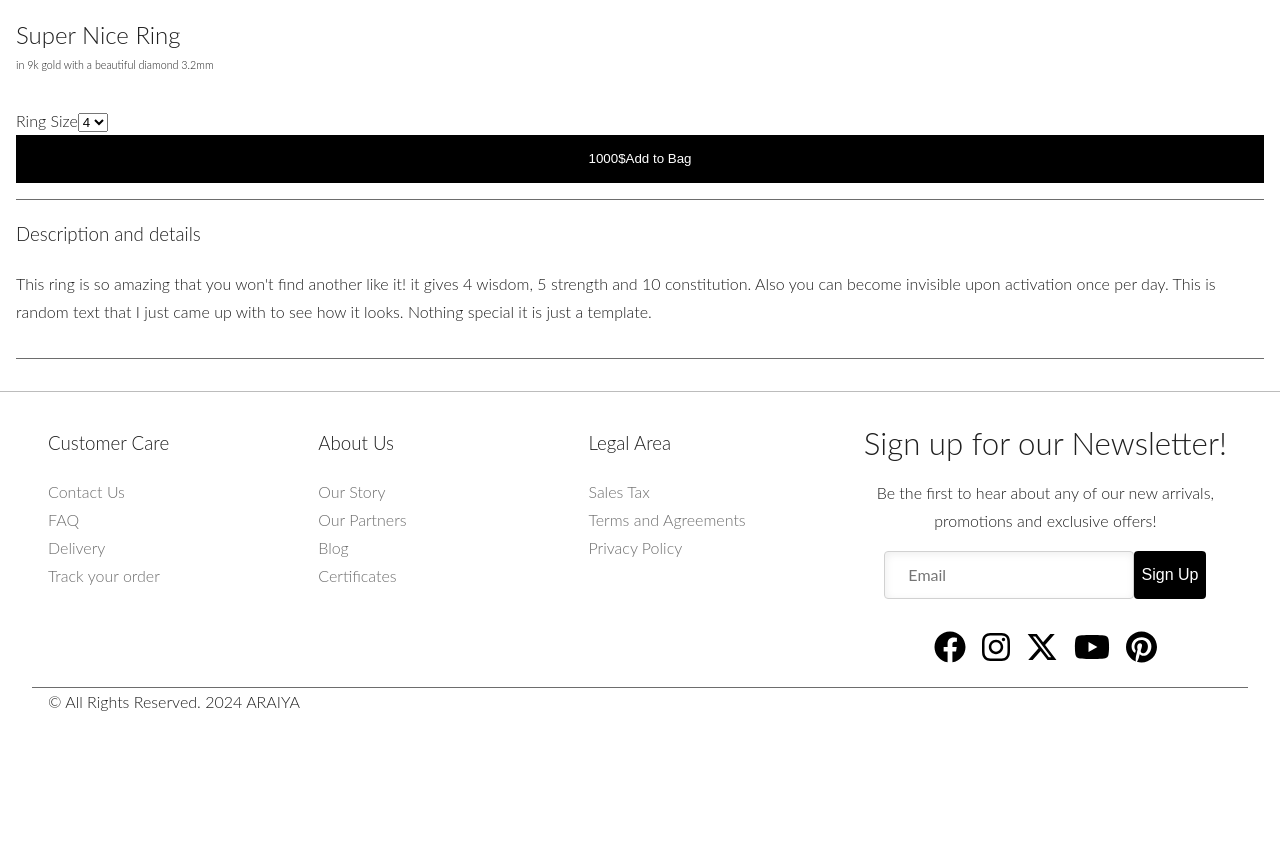
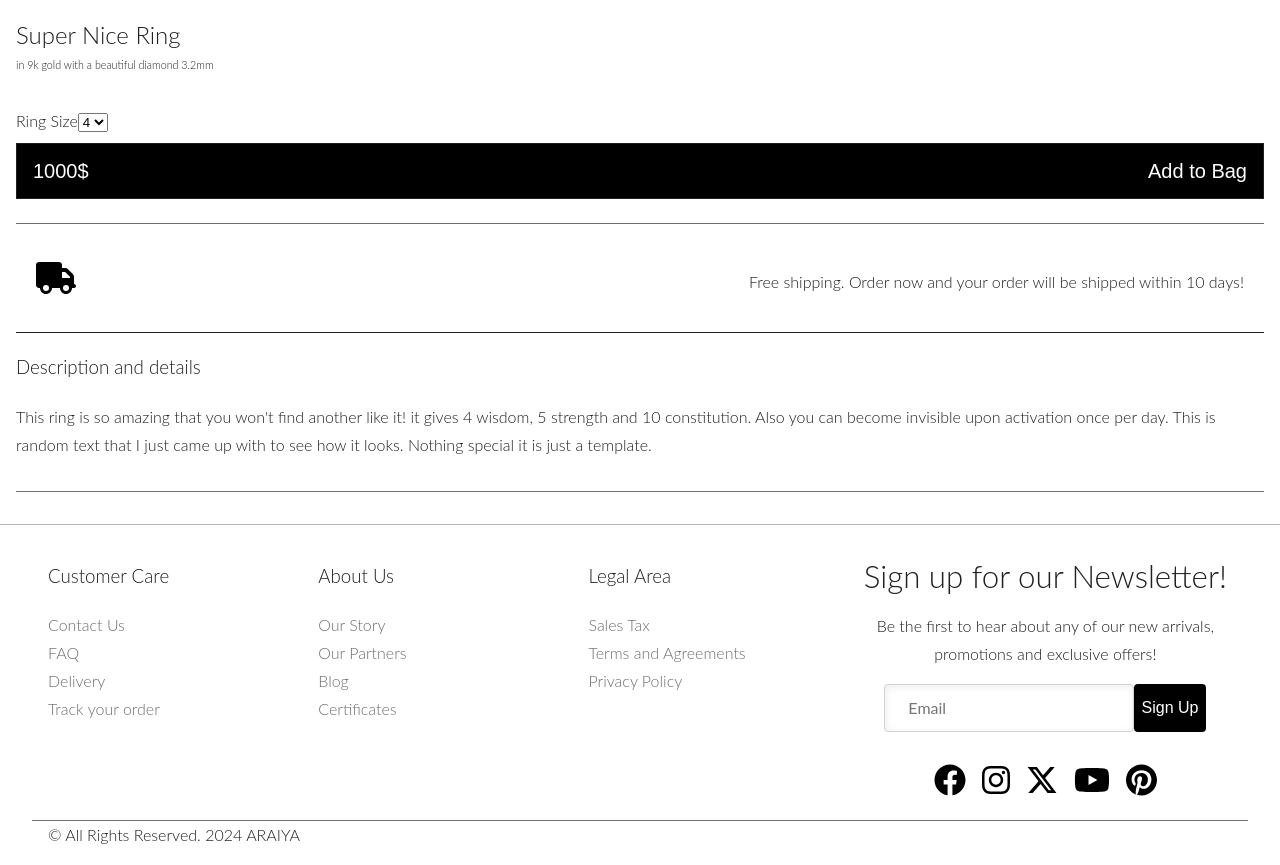
Before and after one commit to GeorgiTopalov/Jewelry-Store, a Next.js app: page /productdetail in a window 1280 px wide. Shown: the part 1481-2346 px from the top of the page. Before the commit the page ends 2213 px from the top, so only its background shows below. Built offline with nearby package versions, Linux system fonts and the light colour scheme.

Commit message:
Added delivery section in productdetails

```diff
--- a/components/shop/product.jsx
+++ b/components/shop/product.jsx
@@ -61,10 +61,27 @@ const ProductComponent = () => {
                 <option>8</option>
               </select>
             </div>
-            <button className="btn btn-shop form-section" type="submit">
+            <button
+              className={`btn ${styles["btn-shop"]} ${styles["form-section"]}`}
+              type="submit"
+            >
               1000$<span className={styles["add-to-bag"]}>Add to Bag</span>
             </button>
           </form>
+
+          <div className={styles["delivery"]}>
+            <div className={styles["delivery-svg"]}>
+              <svg
+                xmlns="http://www.w3.org/2000/svg"
+                height="32"
+                width="40"
+                viewBox="0 0 640 512"
+              >
+                <path d="M48 0C21.5 0 0 21.5 0 48V368c0 26.5 21.5 48 48 48H64c0 53 43 96 96 96s96-43 96-96H384c0 53 43 96 96 96s96-43 96-96h32c17.7 0 32-14.3 32-32s-14.3-32-32-32V288 256 237.3c0-17-6.7-33.3-18.7-45.3L512 114.7c-12-12-28.3-18.7-45.3-18.7H416V48c0-26.5-21.5-48-48-48H48zM416 160h50.7L544 237.3V256H416V160zM112 416a48 48 0 1 1 96 0 48 48 0 1 1 -96 0zm368-48a48 48 0 1 1 0 96 48 48 0 1 1 0-96z" />
+              </svg>
+            </div>
+            <p className={styles["delivery-text"]}>Free shipping. Order now and your order will be shipped within 10 days!</p>
+          </div>
           <div className={styles["info-section"]}>
             <h3>Description and details</h3>
             <p>
--- a/styles/shop/productdetails.module.css
+++ b/styles/shop/productdetails.module.css
@@ -65,11 +65,22 @@
 
 .btn-shop {
   align-items: center;
-  height: 48px;
-  font-size: var(--h6);
+  height: 56px;
+  font-size: var(--h5);
 }
 
 .info-section {
     padding-bottom: 1rem;
     border-bottom: 0.5px solid var(--grey);
 }
+
+.delivery {
+  display: flex;
+  flex-flow: row nowrap;
+  justify-content: space-between;
+  align-items: center;
+  gap: 2rem;
+  padding: 20px;
+  margin: 0.5rem 0 0.5rem 0;
+  border-bottom: 0.5px solid var(--black);
+}
```
